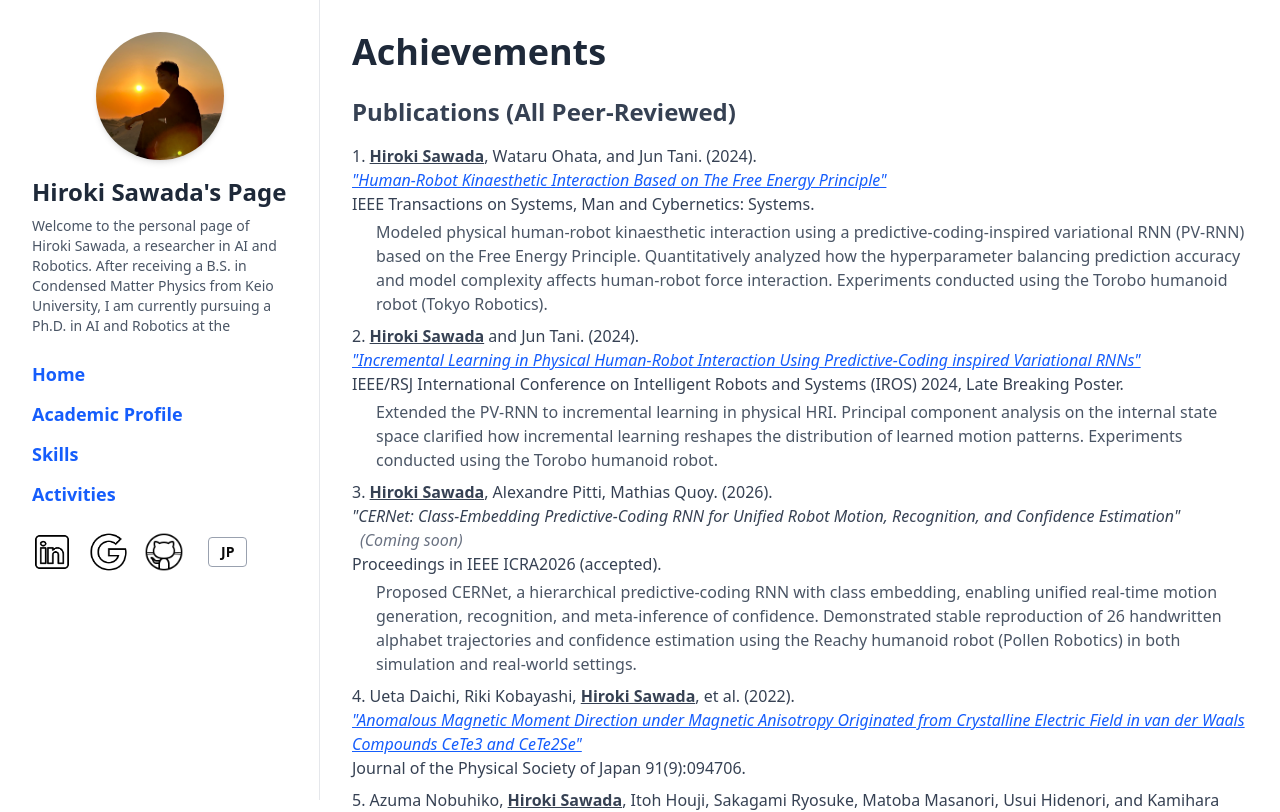
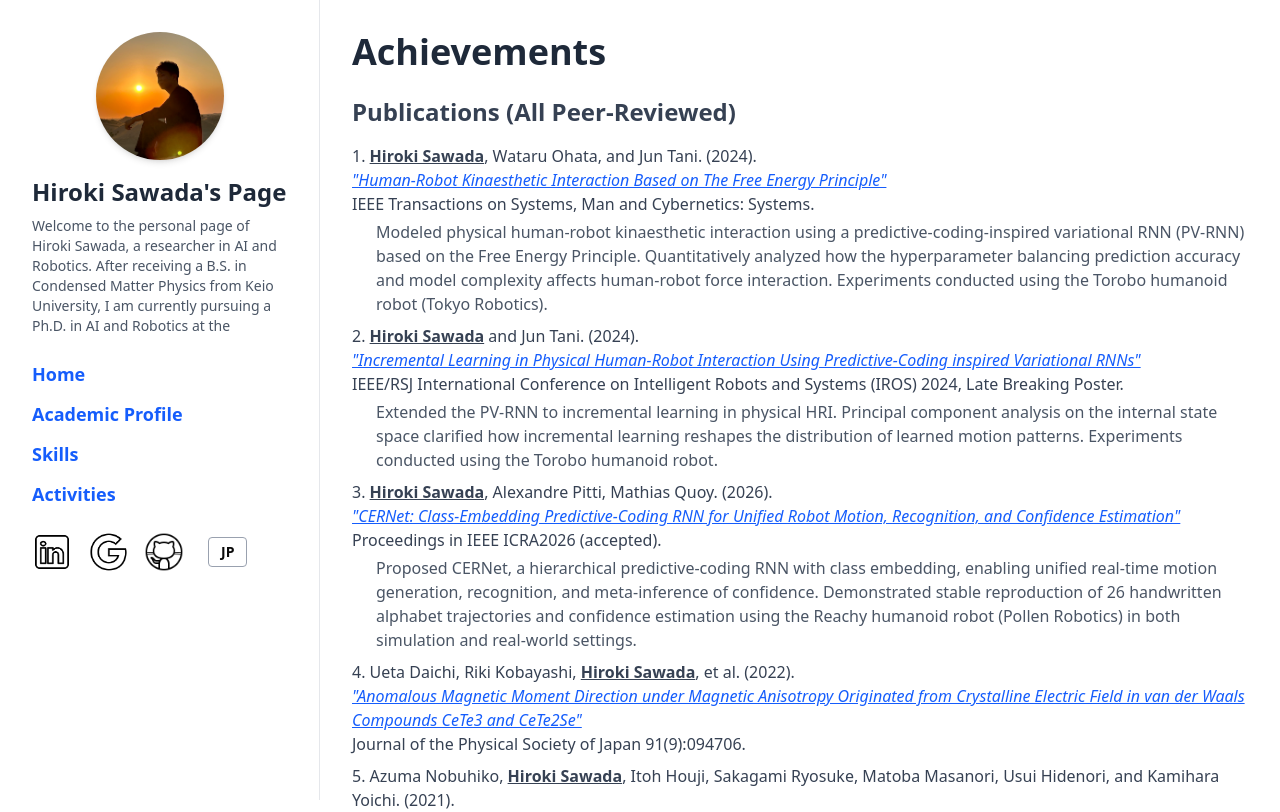
Before and after one commit to hiroki-oist/PersonalWebsite, a Next.js app: page /en/achievements in a window 1280 px wide. Shown: the top 812 px of the page. Built offline with nearby package versions, Linux system fonts and the light colour scheme.

Commit message:
Updated link to CERNet paper

```diff
--- a/app/achievements/page.js
+++ b/app/achievements/page.js
@@ -61,8 +61,14 @@ export default function Achievements() {
               <span className="font-bold underline">Hiroki Sawada</span>, Alexandre Pitti, Mathias Quoy. (2026).
               <br />
               <em>
-                &quot;CERNet: Class-Embedding Predictive-Coding RNN for Unified Robot Motion, Recognition, and Confidence Estimation&quot;
-                <span className="text-gray-500 text-sm ml-2">(Coming soon)</span>
+                <Link
+                  href="https://arxiv.org/abs/2512.07041"
+                  target="_blank"
+                  rel="noopener noreferrer"
+                  className="text-blue-600 underline hover:text-blue-800"
+                >
+                  &quot;CERNet: Class-Embedding Predictive-Coding RNN for Unified Robot Motion, Recognition, and Confidence Estimation&quot;
+                </Link>
               </em>
               <br />
               Proceedings in IEEE ICRA 2026 (accepted).
--- a/app/en/achievements/page.js
+++ b/app/en/achievements/page.js
@@ -63,8 +63,14 @@ export default function AchievementsEn() {
               <span className="font-bold underline">Hiroki Sawada</span>, Alexandre Pitti, Mathias Quoy. (2026).
               <br />
               <em>
-                &quot;CERNet: Class-Embedding Predictive-Coding RNN for Unified Robot Motion, Recognition, and Confidence Estimation&quot;
-                <span className="text-gray-500 ml-2">(Coming soon)</span>
+                <Link
+                  href="https://arxiv.org/abs/2512.07041"
+                  target="_blank"
+                  rel="noopener noreferrer"
+                  className="text-blue-600 underline hover:text-blue-800"
+                >
+                  &quot;CERNet: Class-Embedding Predictive-Coding RNN for Unified Robot Motion, Recognition, and Confidence Estimation&quot;
+                </Link>
               </em>
               <br />
               Proceedings in IEEE ICRA2026 (accepted).
```
